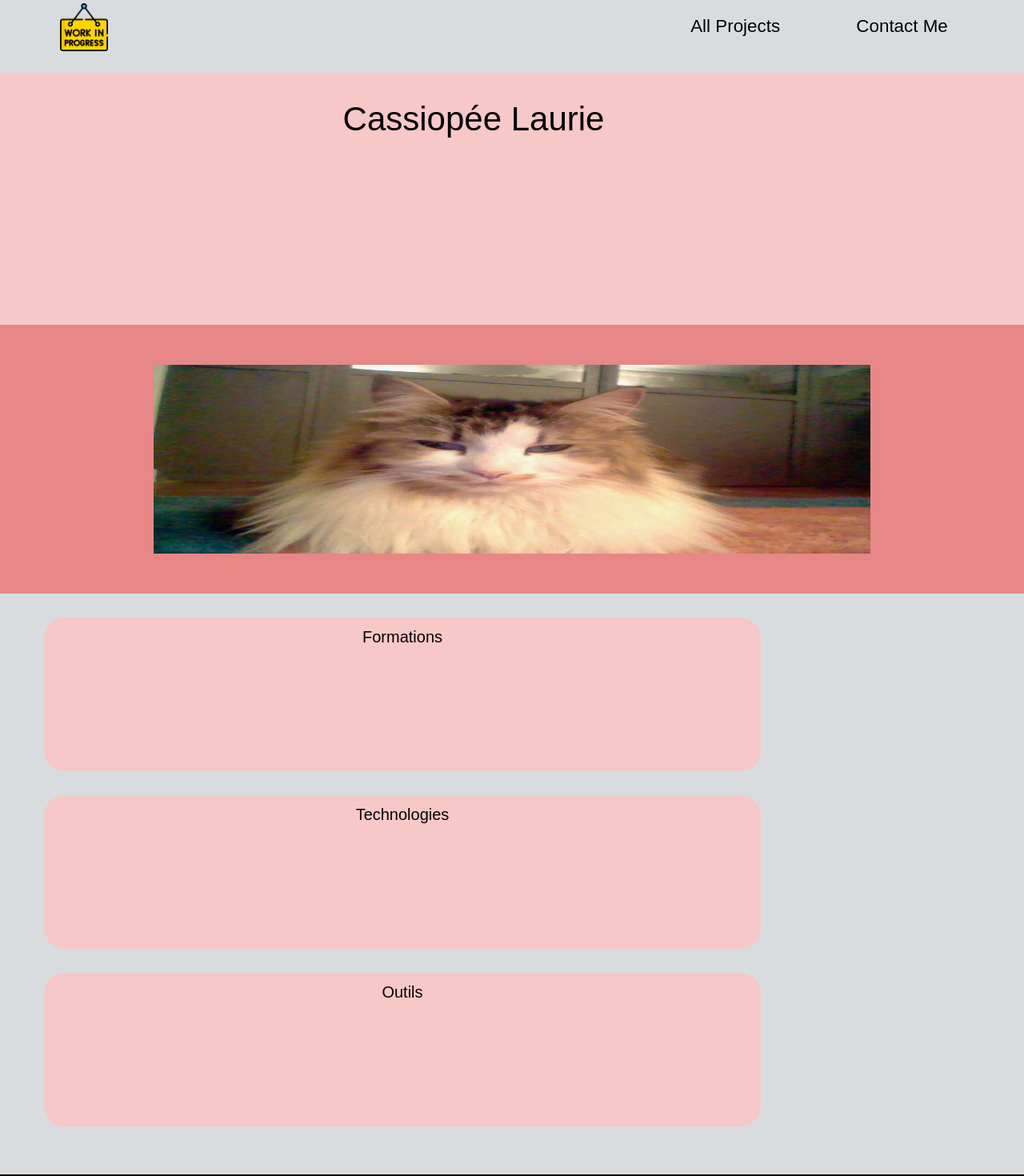
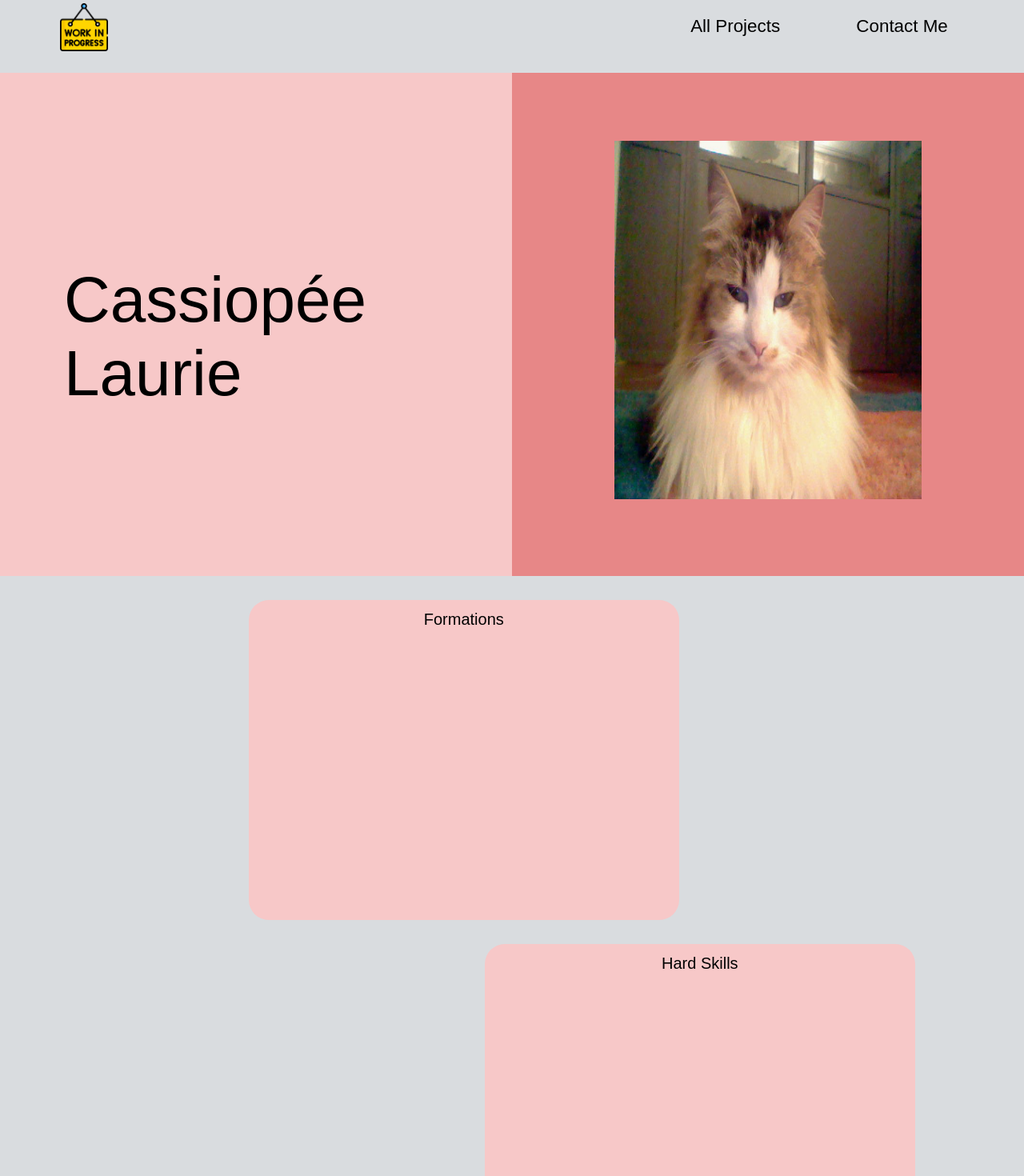
Before and after one commit to cassiopeelaurie/portfolio, a React (Vite) app in the folder frontend/: page /about-me in a window 1280 px wide. Shown: the part 20-1490 px from the top of the page at 80% size. Built offline with nearby package versions, Linux system fonts and the light colour scheme; a web font is replaced by a local one.

Commit message:
responsive cards about me

```diff
--- a/frontend/src/components/cards/AboutCards.jsx
+++ b/frontend/src/components/cards/AboutCards.jsx
@@ -1,9 +1,9 @@
 import React from "react";
 import "./aboutCards.css";
 
-export default function AboutCards({ NameCards }) {
+export default function AboutCards({ NameCards, className }) {
   return (
-    <div className="about-cards-container">
+    <div className={`about-cards-container ${className}`}>
       <h1 className="name-cards">{NameCards}</h1>
       <p></p>
     </div>
--- a/frontend/src/pages/LearnAboutMe.jsx
+++ b/frontend/src/pages/LearnAboutMe.jsx
@@ -6,15 +6,23 @@ import Pdp from "../assets/pdp.jpg";
 export default function LearnAboutMe() {
   return (
     <div className="learn-about-me-container">
-      <div className="name-header-container">
-        <h1 className="name-header">Cassiopée Laurie</h1>
+      <div className="div-responsive-about-me">
+        <div className="name-header-container">
+          <div className="name-text">
+            <h1 className="name-header">Cassiopée Laurie</h1>
+          </div>
+        </div>
+        <div className="img-profile-page">
+          <img className="img-pdp" src={Pdp} alt="coucou" />
+        </div>
       </div>
-      <div className="img-profile-page">
-        <img className="img-pdp" src={Pdp} alt="coucou" />
+      <div className="width-pages-des-cards">
+        <div className="three-cards">
+          <AboutCards NameCards="Formations" className="formation-card" />
+          <AboutCards NameCards="Hard Skills" className="the-other-side-card" />
+          <AboutCards NameCards="Outils" className="outils-card" />
+        </div>
       </div>
-      <AboutCards NameCards="Formations" />
-      <AboutCards NameCards="Technologies" />
-      <AboutCards NameCards="Outils" />
     </div>
   );
 }
--- a/frontend/src/pages/learnAboutMe.css
+++ b/frontend/src/pages/learnAboutMe.css
@@ -35,3 +35,46 @@
   width: 70%;
   height: 70%;
 }
+
+@media screen and (min-width: 768px) {
+  .div-responsive-about-me {
+    display: flex;
+    margin-top: 150px;
+  }
+  .name-header-container {
+    height: 80vh;
+  }
+  .name-header {
+    font-size: 80px;
+  }
+  .name-text {
+    display: flex;
+    height: 40vh;
+    padding-top: 140px;
+  }
+  .img-profile-page {
+    height: 80vh;
+    margin-top: -50px;
+  }
+  .img-pdp {
+    width: 60%;
+  }
+  .three-cards {
+    width: 60%;
+  }
+  .width-pages-des-cards {
+    display: flex;
+    justify-content: center;
+    width: 100%;
+  }
+  .width-pages-des-cards .the-other-side-card {
+    margin-left: 350px;
+    height: 50vh;
+  }
+  .width-pages-des-cards .formation-card {
+    height: 50vh;
+  }
+  .width-pages-des-cards .outils-card {
+    height: 50vh;
+  }
+}
```
